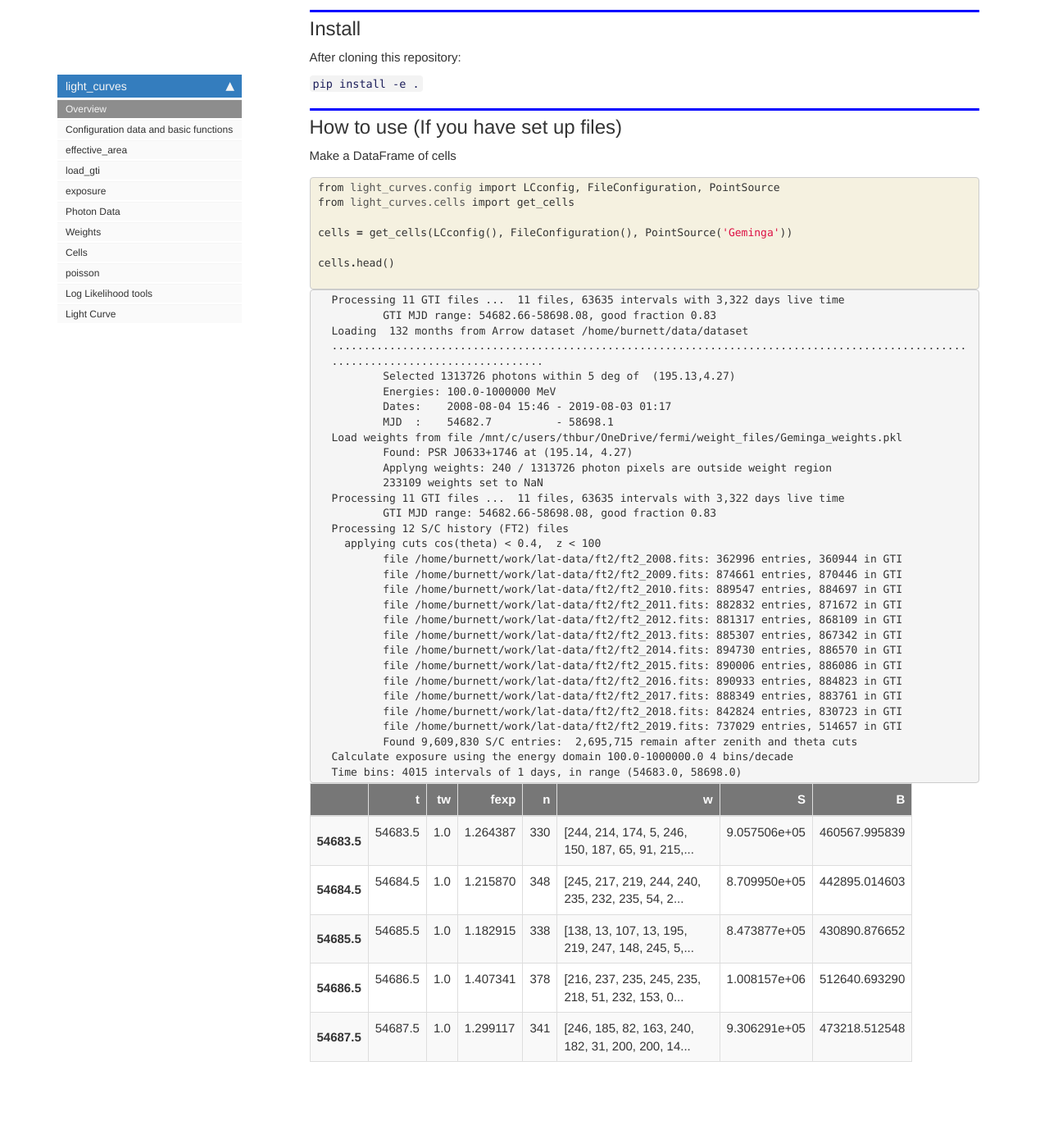
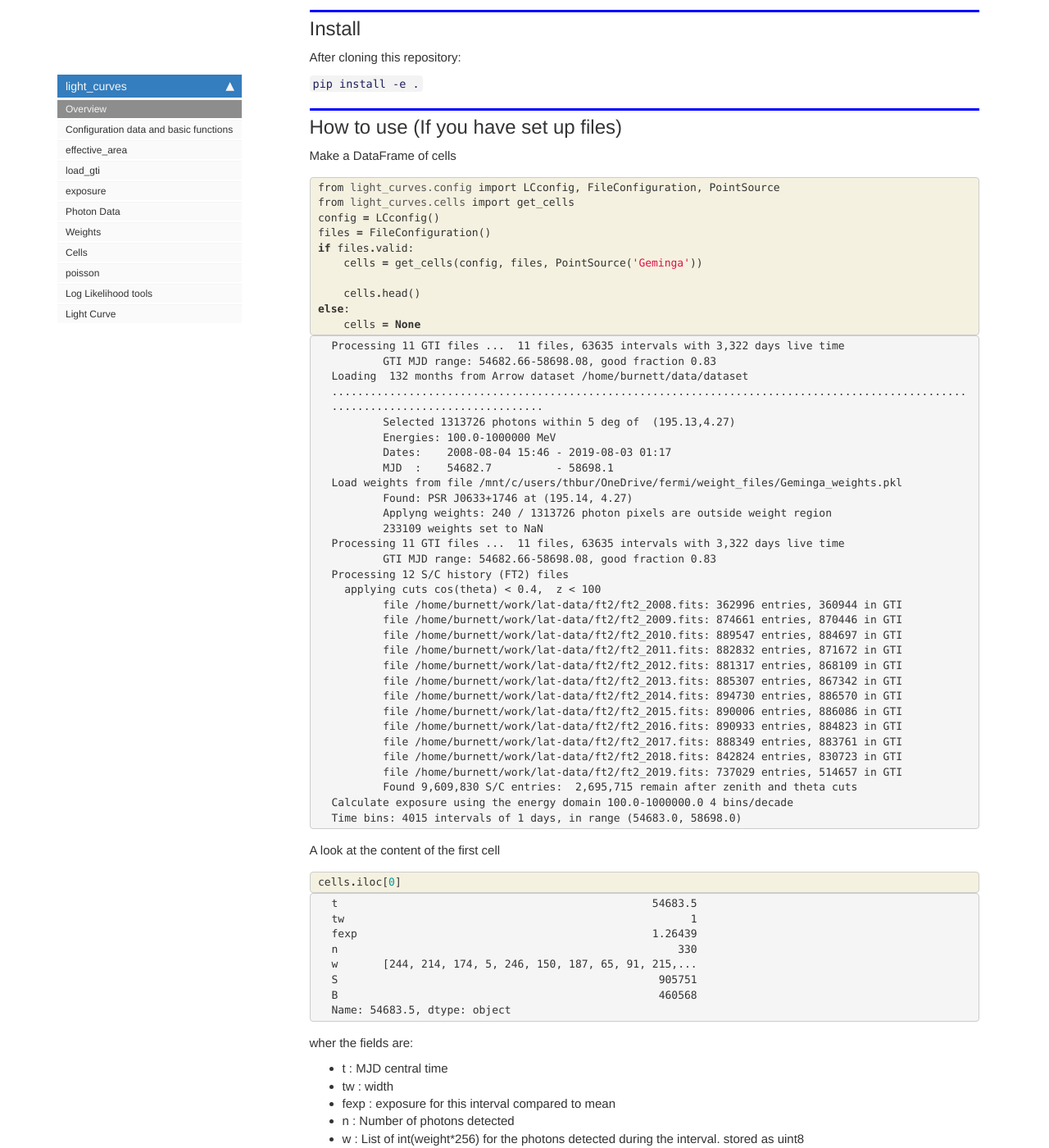
Before and after one commit to tburnett/light_curves, a Jekyll site: the page built from docs/index.html, in a window 1280 px wide and 1400 px high, scrolled down 303 px. Shown: the whole window at 82% size. Built offline with Jekyll 4.4.1, drawn with Linux system fonts in a browser that asks for light colours; nearby versions of some CDN libraries; comment, search, counter and statistics services are not loaded; some of the changed text lies outside the part shown.

Commit message:
doc finally ok

```diff
--- a/docs/index.html
+++ b/docs/index.html
@@ -59,11 +59,14 @@ nb_path: "nbs/index.ipynb"
     <div class="input_area">
 <div class=" highlight hl-ipython3"><pre><span></span><span class="kn">from</span> <span class="nn">light_curves.config</span> <span class="kn">import</span> <span class="n">LCconfig</span><span class="p">,</span> <span class="n">FileConfiguration</span><span class="p">,</span> <span class="n">PointSource</span>
 <span class="kn">from</span> <span class="nn">light_curves.cells</span> <span class="kn">import</span> <span class="n">get_cells</span>
+<span class="n">config</span> <span class="o">=</span> <span class="n">LCconfig</span><span class="p">()</span>
+<span class="n">files</span> <span class="o">=</span> <span class="n">FileConfiguration</span><span class="p">()</span>
+<span class="k">if</span> <span class="n">files</span><span class="o">.</span><span class="n">valid</span><span class="p">:</span>
+    <span class="n">cells</span> <span class="o">=</span> <span class="n">get_cells</span><span class="p">(</span><span class="n">config</span><span class="p">,</span> <span class="n">files</span><span class="p">,</span> <span class="n">PointSource</span><span class="p">(</span><span class="s1">&#39;Geminga&#39;</span><span class="p">))</span>
 
-<span class="n">cells</span> <span class="o">=</span> <span class="n">get_cells</span><span class="p">(</span><span class="n">LCconfig</span><span class="p">(),</span> <span class="n">FileConfiguration</span><span class="p">(),</span> <span class="n">PointSource</span><span class="p">(</span><span class="s1">&#39;Geminga&#39;</span><span class="p">))</span>
-
-<span class="n">cells</span><span class="o">.</span><span class="n">head</span><span class="p">()</span>
-
+    <span class="n">cells</span><span class="o">.</span><span class="n">head</span><span class="p">()</span>
+<span class="k">else</span><span class="p">:</span>
+    <span class="n">cells</span> <span class="o">=</span> <span class="kc">None</span>
 </pre></div>
 
     </div>
@@ -111,91 +114,49 @@ Time bins: 4015 intervals of 1 days, in range (54683.0, 58698.0)
 </div>
 </div>
 
+</div>
+</div>
+
+</div>
+    {% endraw %}
+
+<div class="cell border-box-sizing text_cell rendered"><div class="inner_cell">
+<div class="text_cell_render border-box-sizing rendered_html">
+<p>A look at the content of the first cell</p>
+
+</div>
+</div>
+</div>
+    {% raw %}
+
+<div class="cell border-box-sizing code_cell rendered">
+<div class="input">
+
+<div class="inner_cell">
+    <div class="input_area">
+<div class=" highlight hl-ipython3"><pre><span></span><span class="n">cells</span><span class="o">.</span><span class="n">iloc</span><span class="p">[</span><span class="mi">0</span><span class="p">]</span>
+</pre></div>
+
+    </div>
+</div>
+</div>
+
+<div class="output_wrapper">
+<div class="output">
+
 <div class="output_area">
 
 
-<div class="output_html rendered_html output_subarea output_execute_result">
-<div>
-<style scoped>
-    .dataframe tbody tr th:only-of-type {
-        vertical-align: middle;
-    }
 
-    .dataframe tbody tr th {
-        vertical-align: top;
-    }
-
-    .dataframe thead th {
-        text-align: right;
-    }
-</style>
-<table border="1" class="dataframe">
-  <thead>
-    <tr style="text-align: right;">
-      <th></th>
-      <th>t</th>
-      <th>tw</th>
-      <th>fexp</th>
-      <th>n</th>
-      <th>w</th>
-      <th>S</th>
-      <th>B</th>
-    </tr>
-  </thead>
-  <tbody>
-    <tr>
-      <th>54683.5</th>
-      <td>54683.5</td>
-      <td>1.0</td>
-      <td>1.264387</td>
-      <td>330</td>
-      <td>[244, 214, 174, 5, 246, 150, 187, 65, 91, 215,...</td>
-      <td>9.057506e+05</td>
-      <td>460567.995839</td>
-    </tr>
-    <tr>
-      <th>54684.5</th>
-      <td>54684.5</td>
-      <td>1.0</td>
-      <td>1.215870</td>
-      <td>348</td>
-      <td>[245, 217, 219, 244, 240, 235, 232, 235, 54, 2...</td>
-      <td>8.709950e+05</td>
-      <td>442895.014603</td>
-    </tr>
-    <tr>
-      <th>54685.5</th>
-      <td>54685.5</td>
-      <td>1.0</td>
-      <td>1.182915</td>
-      <td>338</td>
-      <td>[138, 13, 107, 13, 195, 219, 247, 148, 245, 5,...</td>
-      <td>8.473877e+05</td>
-      <td>430890.876652</td>
-    </tr>
-    <tr>
-      <th>54686.5</th>
-      <td>54686.5</td>
-      <td>1.0</td>
-      <td>1.407341</td>
-      <td>378</td>
-      <td>[216, 237, 235, 245, 235, 218, 51, 232, 153, 0...</td>
-      <td>1.008157e+06</td>
-      <td>512640.693290</td>
-    </tr>
-    <tr>
-      <th>54687.5</th>
-      <td>54687.5</td>
-      <td>1.0</td>
-      <td>1.299117</td>
-      <td>341</td>
-      <td>[246, 185, 82, 163, 240, 182, 31, 200, 200, 14...</td>
-      <td>9.306291e+05</td>
-      <td>473218.512548</td>
-    </tr>
-  </tbody>
-</table>
-</div>
+<div class="output_text output_subarea output_execute_result">
+<pre>t                                                 54683.5
+tw                                                      1
+fexp                                              1.26439
+n                                                     330
+w       [244, 214, 174, 5, 246, 150, 187, 65, 91, 215,...
+S                                                  905751
+B                                                  460568
+Name: 54683.5, dtype: object</pre>
 </div>
 
 </div>
@@ -206,4 +167,19 @@ Time bins: 4015 intervals of 1 days, in range (54683.0, 58698.0)
 </div>
     {% endraw %}
 
+<div class="cell border-box-sizing text_cell rendered"><div class="inner_cell">
+<div class="text_cell_render border-box-sizing rendered_html">
+<p>wher the fields are:</p>
+<ul>
+<li>t : MJD central time</li>
+<li>tw : width</li>
+<li>fexp : exposure for this interval compared to mean</li>
+<li>n : Number of photons detected</li>
+<li>w : List of int(weight*256) for the photons detected during the interval. stored as uint8</li>
+<li>S, B : expected signal and background</li>
+</ul>
+
 </div>
+</div>
+</div>
+</div>
--- a/light_curves/cells.py
+++ b/light_curves/cells.py
@@ -78,9 +78,9 @@ class _WeightedCells(object):
         good = np.logical_not(np.isnan(w))
         self.photons = photon_data.loc[good]
         self.weights = w = self.photons.weight.values
-        # estimates for total signal and background
-        self.S = np.sum(w)
-        self.B = np.sum(1-w)
+        # estimates for averate signal and background per cell
+        self.S = np.sum(w)/self.N
+        self.B = np.sum(1-w)/self.N
 
         # use photon times to get indices of bin edges
         self._edges = np.searchsorted(self.photons.time, bins)
```
Also changed, not shown: docs/cells.html (+11 -11 lines), docs/weights.html (+7 -4 lines), README.md, 3 other files.
